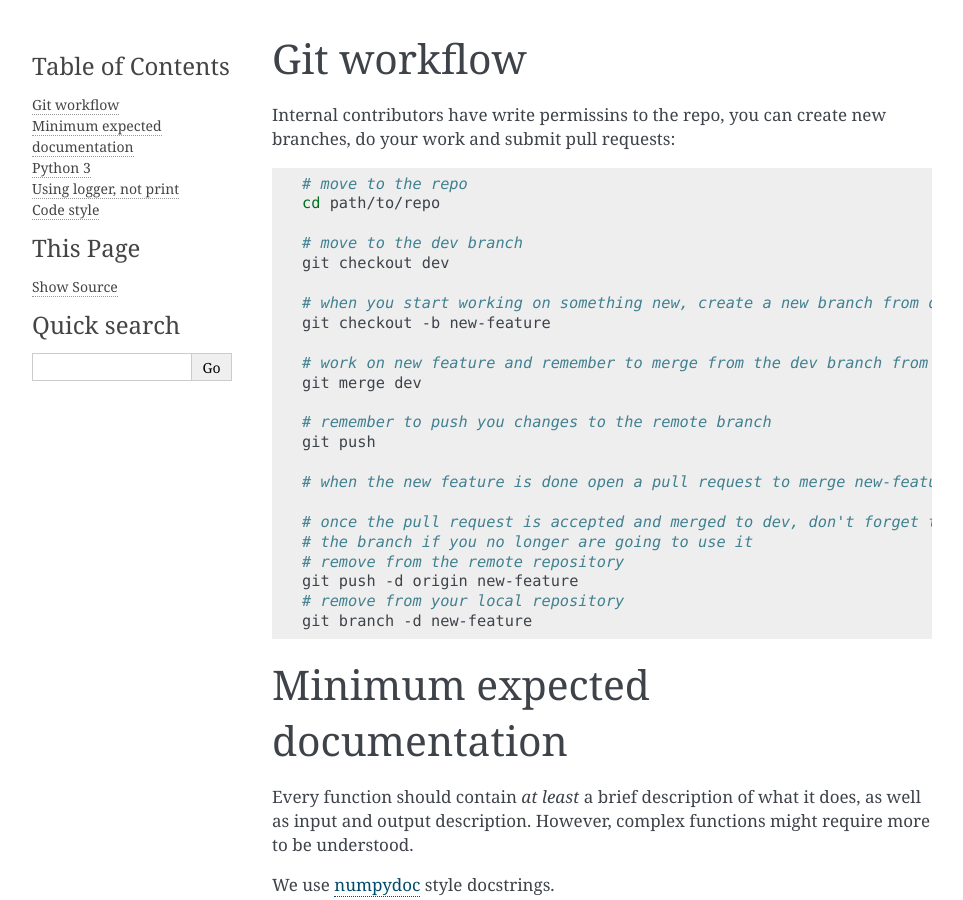
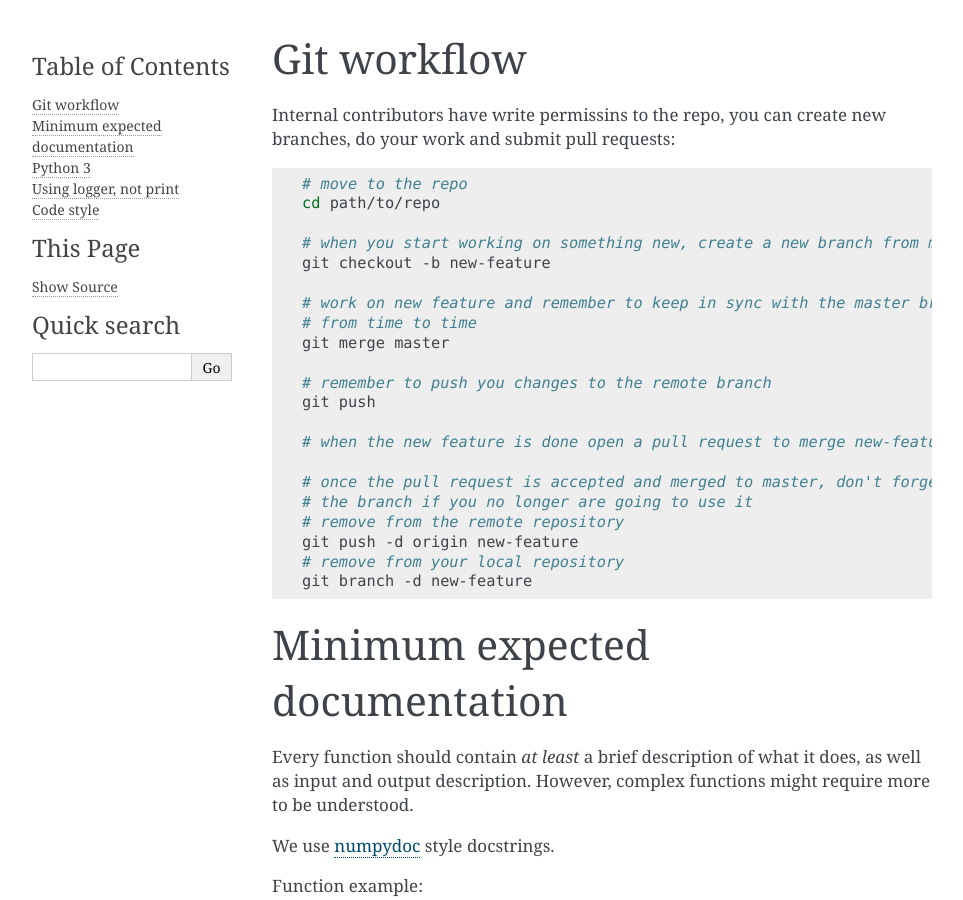
Before and after one commit to paninski-lab/yass, a Sphinx documentation site: the page built from doc/dev/contribute.rst, in a window 1280 px wide and 900 px high. Shown: the whole window, without its empty margins (148-1111 px from the left). Built offline with Sphinx 7.4.7, drawn with Linux system fonts in a browser that asks for light colours; pages that are not in the unit, such as notebooks, are missing from menus.

Commit message:
removes references to dev branch

```diff
--- a/doc/dev/contribute.rst
+++ b/doc/dev/contribute.rst
@@ -9,21 +9,19 @@ new branches, do your work and submit pull requests:
     # move to the repo
     cd path/to/repo
 
-    # move to the dev branch
-    git checkout dev
-
-    # when you start working on something new, create a new branch from dev
+    # when you start working on something new, create a new branch from master
     git checkout -b new-feature
 
-    # work on new feature and remember to merge from the dev branch from time
-    git merge dev
+    # work on new feature and remember to keep in sync with the master branch
+    # from time to time
+    git merge master
 
     # remember to push you changes to the remote branch
     git push
 
-    # when the new feature is done open a pull request to merge new-feature to dev
+    # when the new feature is done open a pull request to merge new-feature to master
 
-    # once the pull request is accepted and merged to dev, don't forget to remove
+    # once the pull request is accepted and merged to master, don't forget to remove
     # the branch if you no longer are going to use it
     # remove from the remote repository
     git push -d origin new-feature
--- a/doc/dev/pr.rst
+++ b/doc/dev/pr.rst
@@ -6,11 +6,11 @@ process will be as follows, let's suppose you are developing a new
 feature in the ``new-feature`` branch:
 
 1. Make sure ``new-feature`` branch passes all the tests
-2. Open pull request to merge to the ``dev`` branch
+2. Open pull request to merge to the ``master`` branch
 3. A reviewer will go through your code and suggest chances if necessary
 4. You will address those suggestions and push the updated code to
    ``new-feature``
 5. The pull request is updated automatically
 6. A reviewer will go through the pull request, if no more changes are
    required it will accept your pull request
-7. The new feature is now available in the ``dev`` branch
+7. The new feature is now available in the ``master`` branch
```
